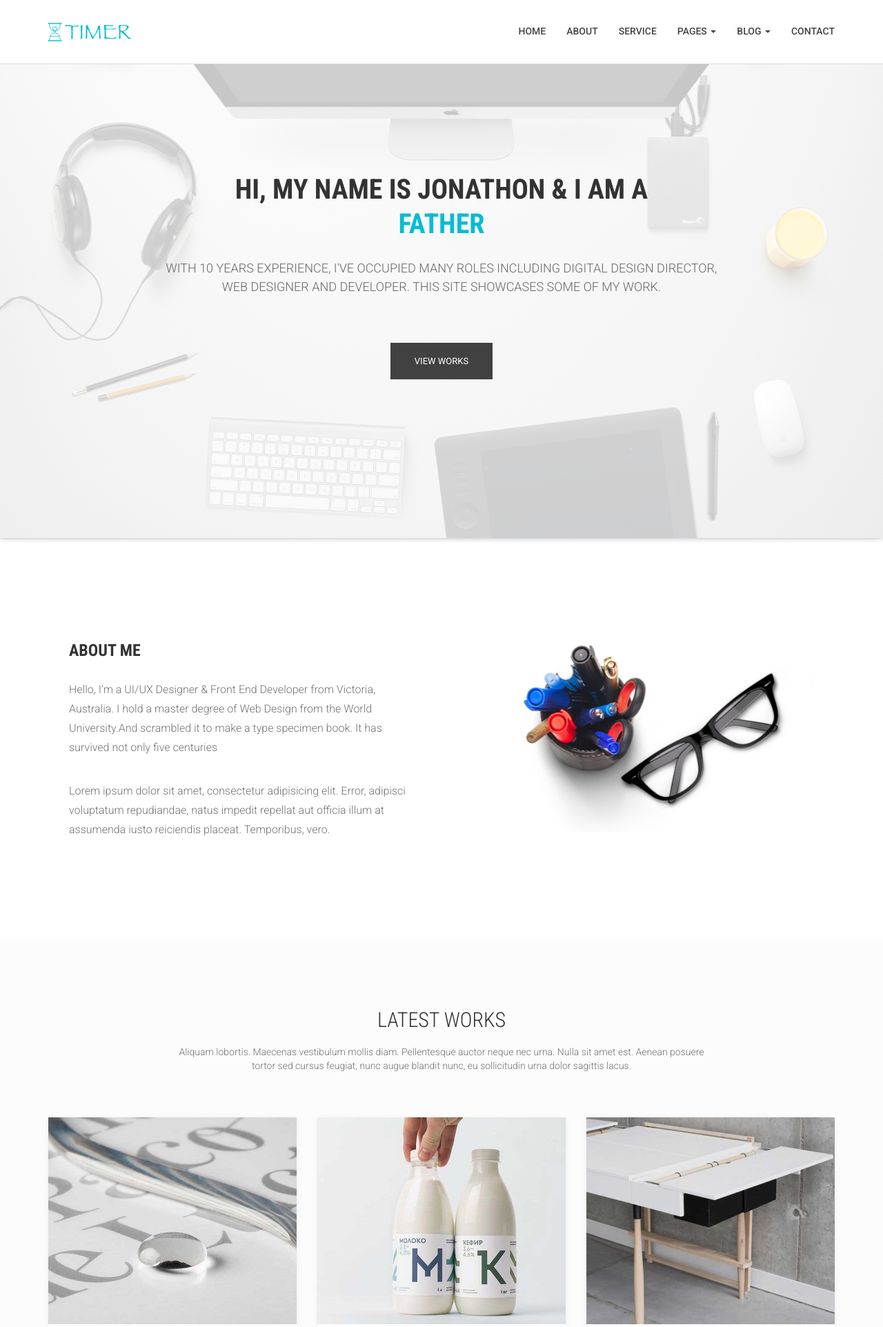
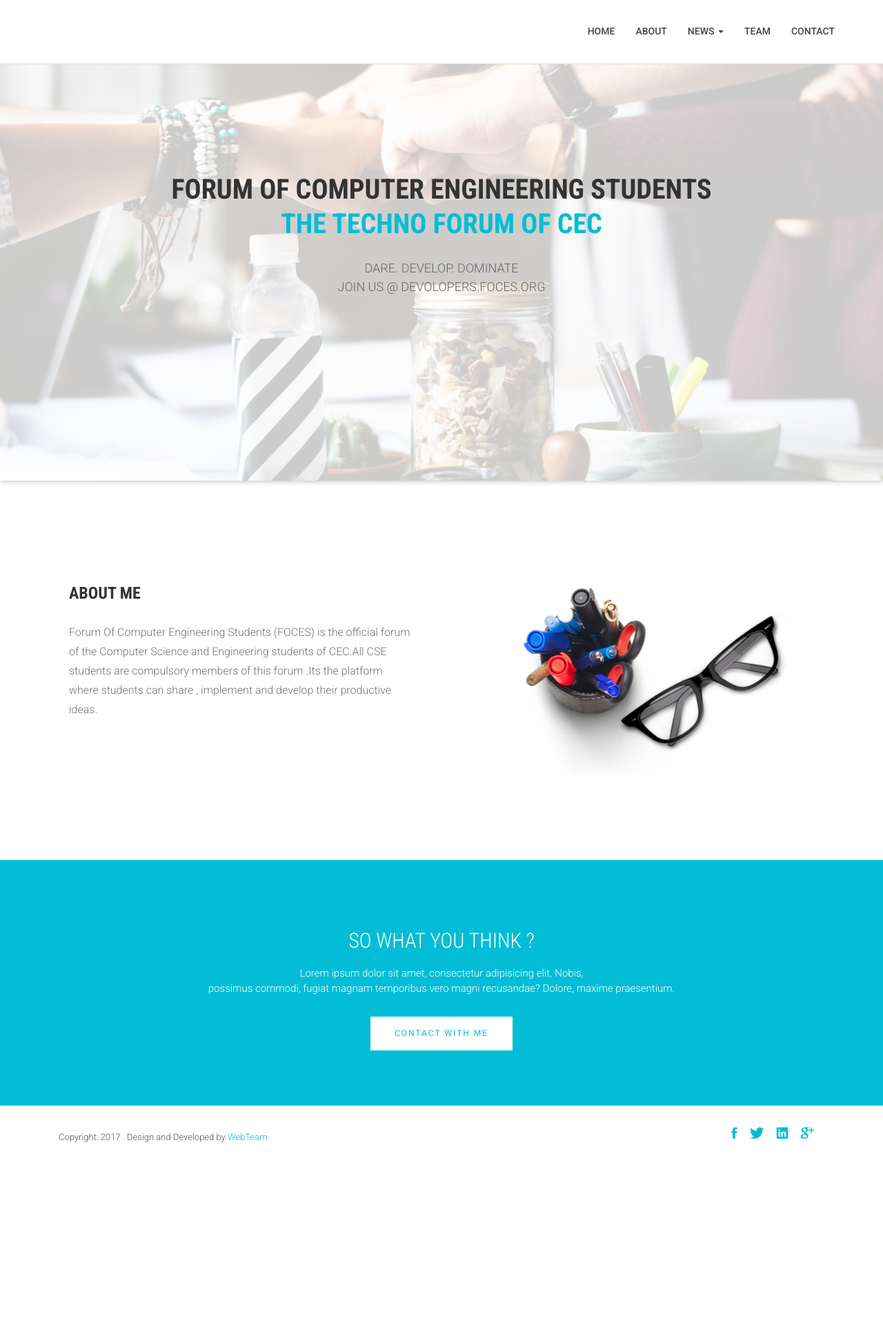
Before and after one commit to sharadjoe/foces_web, a PHP site: page / in a window 1280 px wide. Shown: the top 1924 px of the page at 69% size. After the commit the page ends 1656 px from the top, so only its background shows below. Run offline with PHP 8.4, Linux system fonts and the light colour scheme; some libraries are stand-ins or nearby versions; some web fonts are replaced.

Commit message:
the home page is almost complete

```diff
--- a/css/main.css
+++ b/css/main.css
@@ -140,7 +140,7 @@ a:hover {
   opacity: 0;
 }
 #hero-area {
-  background: url('../images/slider.jpg') no-repeat 50%;
+  background: url('../images/slider1.jpg') no-repeat 50%;
   background-size: cover;
   background-attachment: fixed;
   padding: 230px 0;
--- a/index.html
+++ b/index.html
@@ -6,7 +6,7 @@
         <meta charset="utf-8">
         <meta http-equiv="Content-Type" content="text/html; charset=utf-8">
         <link rel="icon" type="image/png" href="images/favicon.png">
-        <title>Timer Agency Template</title>
+        <title>FOCES</title>
         <meta name="description" content="">
         <meta name="keywords" content="">
         <meta name="author" content="">
@@ -73,7 +73,7 @@
                     <!-- logo -->
                     <div class="navbar-brand">
                         <a href="index.html" >
-                            <img src="images/logo.png" alt="">
+                            <img src="#" alt="">
                         </a>
                     </div>
                     <!-- /logo -->
@@ -86,9 +86,9 @@
                                 <a href="index.html" >Home</a>
                             </li>
                             <li><a href="about.html">About</a></li>
-                            <li><a href="service.html">Service</a></li>
+                            <!--<li><a href="service.html">Service</a></li>-->
                             <li class="dropdown">
-                                <a href="#" class="dropdown-toggle" data-toggle="dropdown">Pages <span class="caret"></span></a>
+                                <a href="#" class="dropdown-toggle" data-toggle="dropdown">News <span class="caret"></span></a>
                                 <div class="dropdown-menu">
                                     <ul>
                                         <li><a href="404.html">404 Page</a></li>
@@ -96,7 +96,7 @@
                                     </ul>
                                 </div>
                             </li>
-                            <li class="dropdown">
+                            <!--<li class="dropdown">
                                 <a href="#" class="dropdown-toggle" data-toggle="dropdown">Blog <span class="caret"></span></a>
                                 <div class="dropdown-menu">
                                     <ul>
@@ -105,7 +105,8 @@
                                         <li><a href="blog-right-sidebar.html">Blog Right sidebar</a></li>
                                     </ul>
                                 </div>
-                            </li>
+                            </li>-->
+                            <li><a href="about.html.html">Team</a></li>
                             <li><a href="contact.html">Contact</a></li>
                         </ul>
                     </div>
@@ -127,19 +128,19 @@
                             <!-- Slider -->
                             <section class="cd-intro">
                                 <h1 class="wow fadeInUp animated cd-headline slide" data-wow-delay=".4s" >
-                                <span>HI, MY NAME IS JONATHON & I AM A</span><br>
+                                <span>Forum Of Computer Engineering Students</span><br>
                                 <span class="cd-words-wrapper">
-                                    <b class="is-visible">DESIGNER</b>
-                                    <b>DEVELOPER</b>
-                                    <b>FATHER</b>
+                                    <b class="is-visible">The Techno Forum Of CEC</b>
+                                    <!--<b>DEVELOPER</b>
+                                    <b>FATHER</b>-->
                                 </span>
                                 </h1>
                                 </section> <!-- cd-intro -->
                                 <!-- /.slider -->
                                 <h2 class="wow fadeInUp animated" data-wow-delay=".6s" >
-                                    With 10 years experience, I've occupied many roles including digital design director,<br> web designer and developer. This site showcases some of my work.
+                                    Dare. Develop. Dominate<br>Join Us @ devolopers.foces.org
                                 </h2>
-                                <a class="btn-lines dark light wow fadeInUp animated smooth-scroll btn btn-default btn-green" data-wow-delay=".9s" href="#works" data-section="#works" >View Works</a>
+                                <!--<a class="btn-lines dark light wow fadeInUp animated smooth-scroll btn btn-default btn-green" data-wow-delay=".9s" href="#works" data-section="#works" >View Works</a>-->
 
                             </div>
                         </div>
@@ -159,11 +160,11 @@
                                 ABOUT ME
                                 </h2>
                                 <p>
-                                    Hello, I’m a UI/UX Designer & Front End Developer from Victoria, Australia. I hold a master degree of Web Design from the World University.And scrambled it to make a type specimen book. It has survived not only five centuries
+                                        Forum Of Computer Engineering Students (FOCES) is the official forum of the Computer Science and Engineering students of CEC.All CSE students are compulsory members of this forum .Its the platform where students can share , implement and develop their productive ideas.
                                 </p>
-                                <p>
+                                <!--<p>
                                     Lorem ipsum dolor sit amet, consectetur adipisicing elit. Error, adipisci voluptatum repudiandae, natus impedit repellat aut officia illum at assumenda iusto reiciendis placeat. Temporibus, vero.
-                                </p>
+                                </p>-->
                             </div>
 
                         </div>
@@ -179,7 +180,7 @@
             ==================================================
             Portfolio Section Start
             ================================================== -->
-            <section id="works" class="works">
+            <!--<section id="works" class="works">
                 <div class="container">
                     <div class="section-heading">
                         <h1 class="title wow fadeInDown" data-wow-delay=".3s">Latest Works</h1>
@@ -328,12 +329,12 @@
                         </div>
                     </div>
                 </div>
-            </section> <!-- #works -->
+            </section>--> <!-- #works -->
             <!--
             ==================================================
             Portfolio Section Start
             ================================================== -->
-            <section id="feature">
+            <!--<section id="feature">
                 <div class="container">
                     <div class="section-heading">
                         <h1 class="title wow fadeInDown" data-wow-delay=".3s">Offer From Me</h1>
@@ -422,7 +423,7 @@
                         </div>
                     </div>
                 </div>
-            </section> <!-- /#feature -->
+            </section>--> <!-- /#feature -->
 
             <!--
             ==================================================
@@ -449,18 +450,18 @@
             <footer id="footer">
                 <div class="container">
                     <div class="col-md-8">
-                        <p class="copyright">Copyright: <span>2015</span> . Design and Developed by <a href="http://www.Themefisher.com">Themefisher</a></p>
+                        <p class="copyright">Copyright: <span>2017</span> . Design and Developed by <a href="">WebTeam</a></p>
                     </div>
                     <div class="col-md-4">
                         <!-- Social Media -->
                         <ul class="social">
                             <li>
-                                <a href="http://wwww.fb.com/themefisher" class="Facebook">
+                                <a href="" class="Facebook">
                                     <i class="ion-social-facebook"></i>
                                 </a>
                             </li>
                             <li>
-                                <a href="http://wwww.twitter.com/themefisher" class="Twitter">
+                                <a href="" class="Twitter">
                                     <i class="ion-social-twitter"></i>
                                 </a>
                             </li>
@@ -470,7 +471,7 @@
                                 </a>
                             </li>
                             <li>
-                                <a href="http://wwww.fb.com/themefisher" class="Google Plus">
+                                <a href="" class="Google Plus">
                                     <i class="ion-social-googleplus"></i>
                                 </a>
                             </li>
```
Also changed, not shown: images/slider1.jpg (added).
